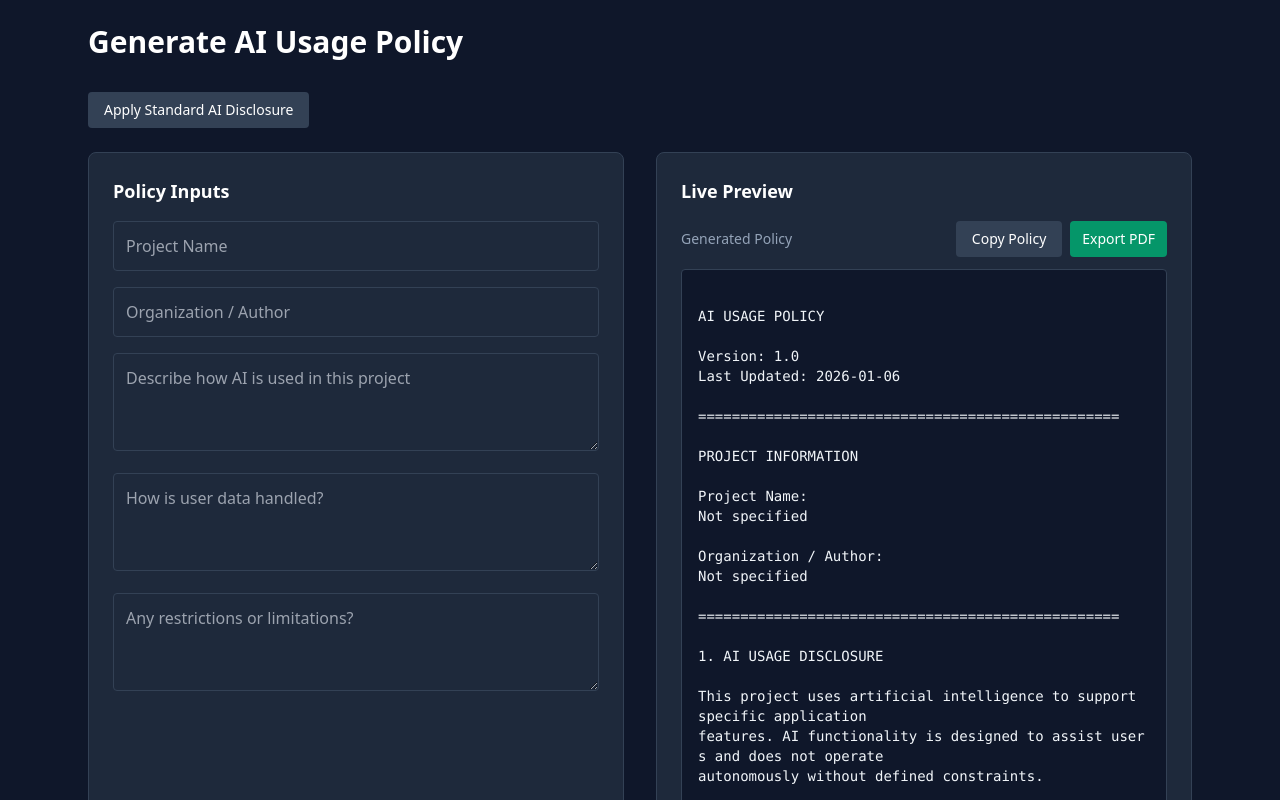
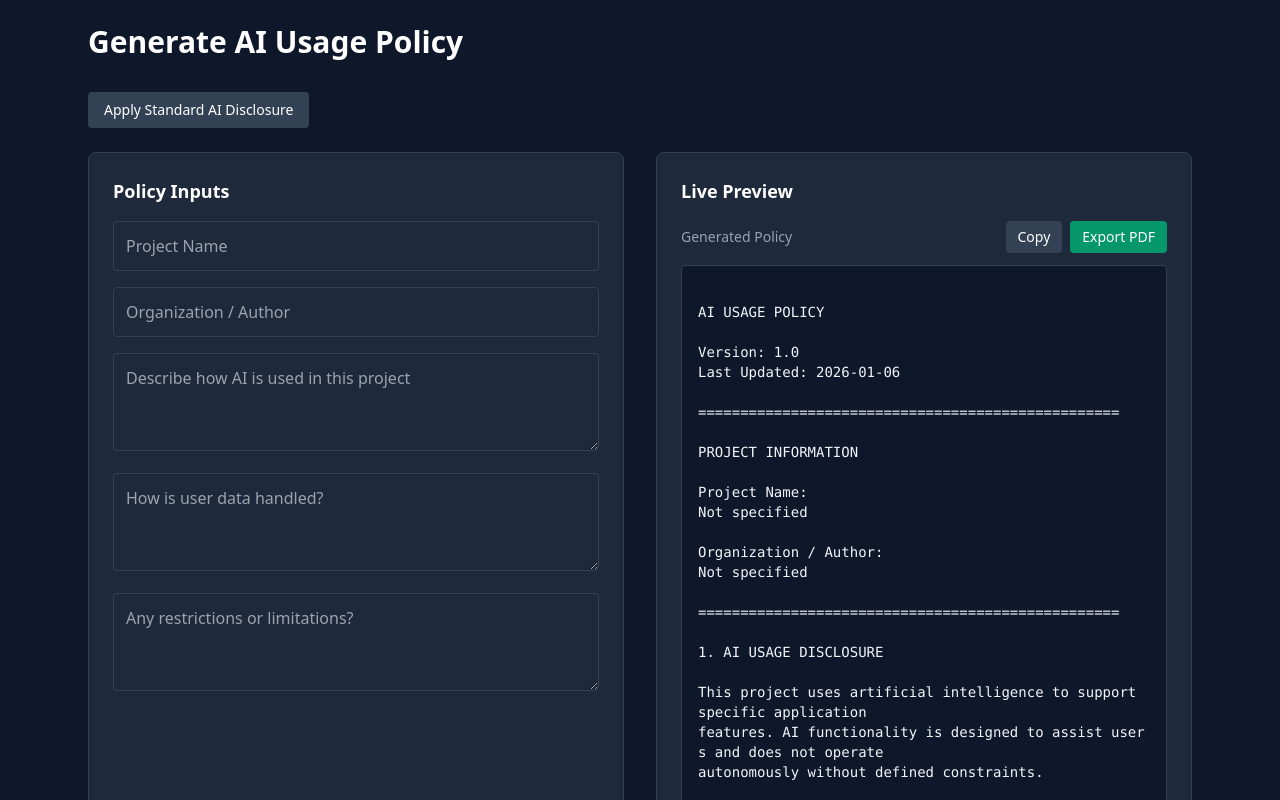
Before and after one commit to pancharasshubham/ai-usage-policy-generator, a React (Vite) app: page / in a window 1280 px wide. Shown: the top 800 px of the page. Built offline with nearby package versions, Linux system fonts and the light colour scheme.

Commit message:
fix: replace toast-based copy feedback with lightweight inline feedback

```diff
--- a/src/components/CopyButton.tsx
+++ b/src/components/CopyButton.tsx
@@ -1,23 +1,61 @@
+// interface Props {
+//   text: string;
+// }
+
+// const CopyButton = ({ text }: Props) => {
+//   const handleCopy = async () => {
+//     try {
+//       await navigator.clipboard.writeText(text);
+//       alert("Policy copied to clipboard");
+//     } catch {
+//       alert("Copy failed");
+//     }
+//   };
+
+//   return (
+//     <button
+//       onClick={handleCopy}
+//       className="px-4 py-2 bg-slate-700 hover:bg-slate-600 rounded text-sm"
+//     >
+//       Copy Policy
+//     </button>
+//   );
+// };
+
+// export default CopyButton;
+
+import { useState } from "react";
+
 interface Props {
   text: string;
 }
 
 const CopyButton = ({ text }: Props) => {
+  const [copied, setCopied] = useState(false);
+
   const handleCopy = async () => {
-    try {
-      await navigator.clipboard.writeText(text);
-      alert("Policy copied to clipboard");
-    } catch {
-      alert("Copy failed");
-    }
+    if (!text) return;
+
+    await navigator.clipboard.writeText(text);
+    setCopied(true);
+
+    setTimeout(() => {
+      setCopied(false);
+    }, 1500);
   };
 
   return (
     <button
       onClick={handleCopy}
-      className="px-4 py-2 bg-slate-700 hover:bg-slate-600 rounded text-sm"
+      className="relative px-3 py-1.5 bg-slate-700 hover:bg-slate-600 rounded text-sm"
     >
-      Copy Policy
+      {copied ? "Copied" : "Copy"}
+
+      {copied && (
+        <span className="absolute -top-8 left-1/2 -translate-x-1/2 text-xs bg-slate-900 border border-slate-700 px-2 py-1 rounded text-slate-100">
+          Copied to clipboard
+        </span>
+      )}
     </button>
   );
 };
```
